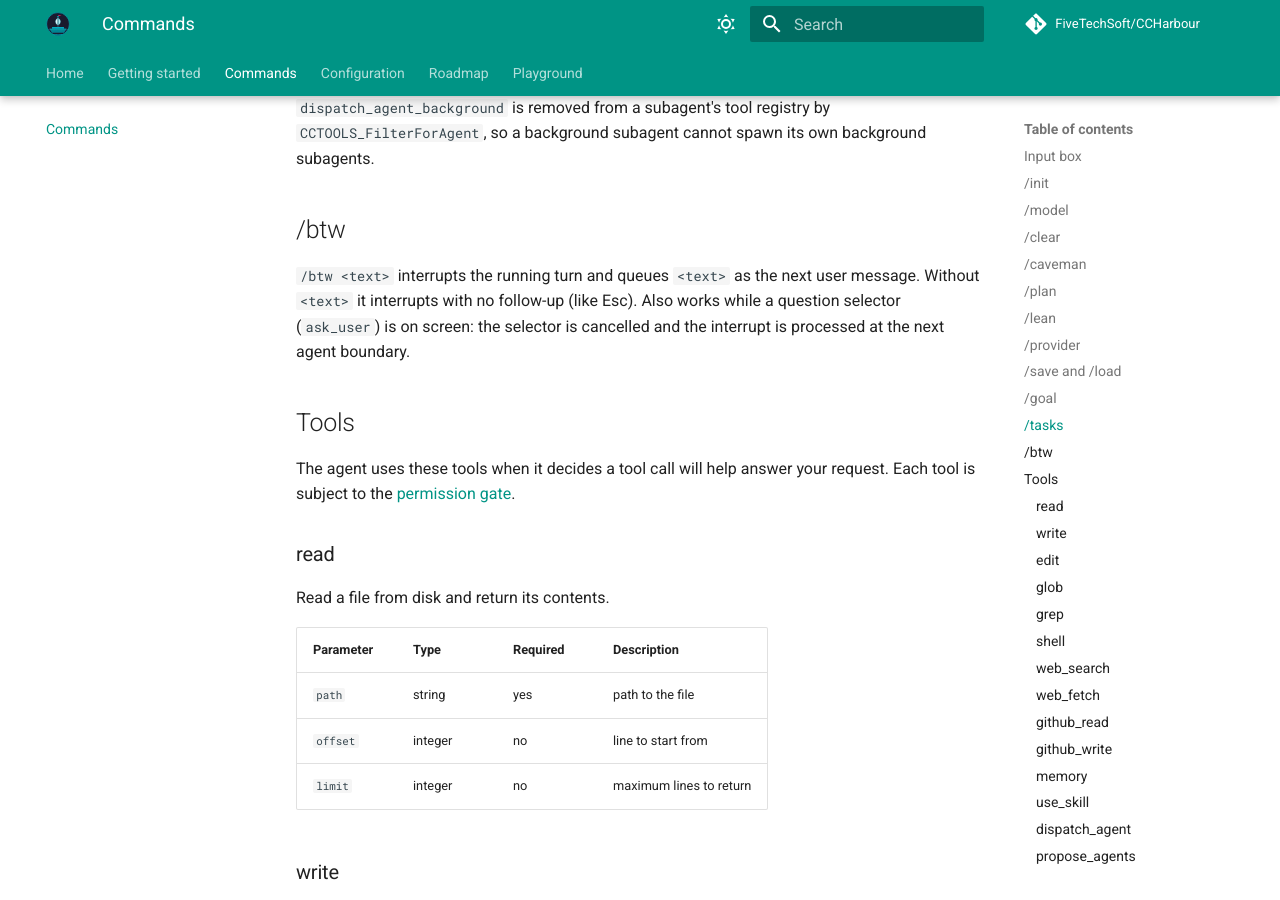
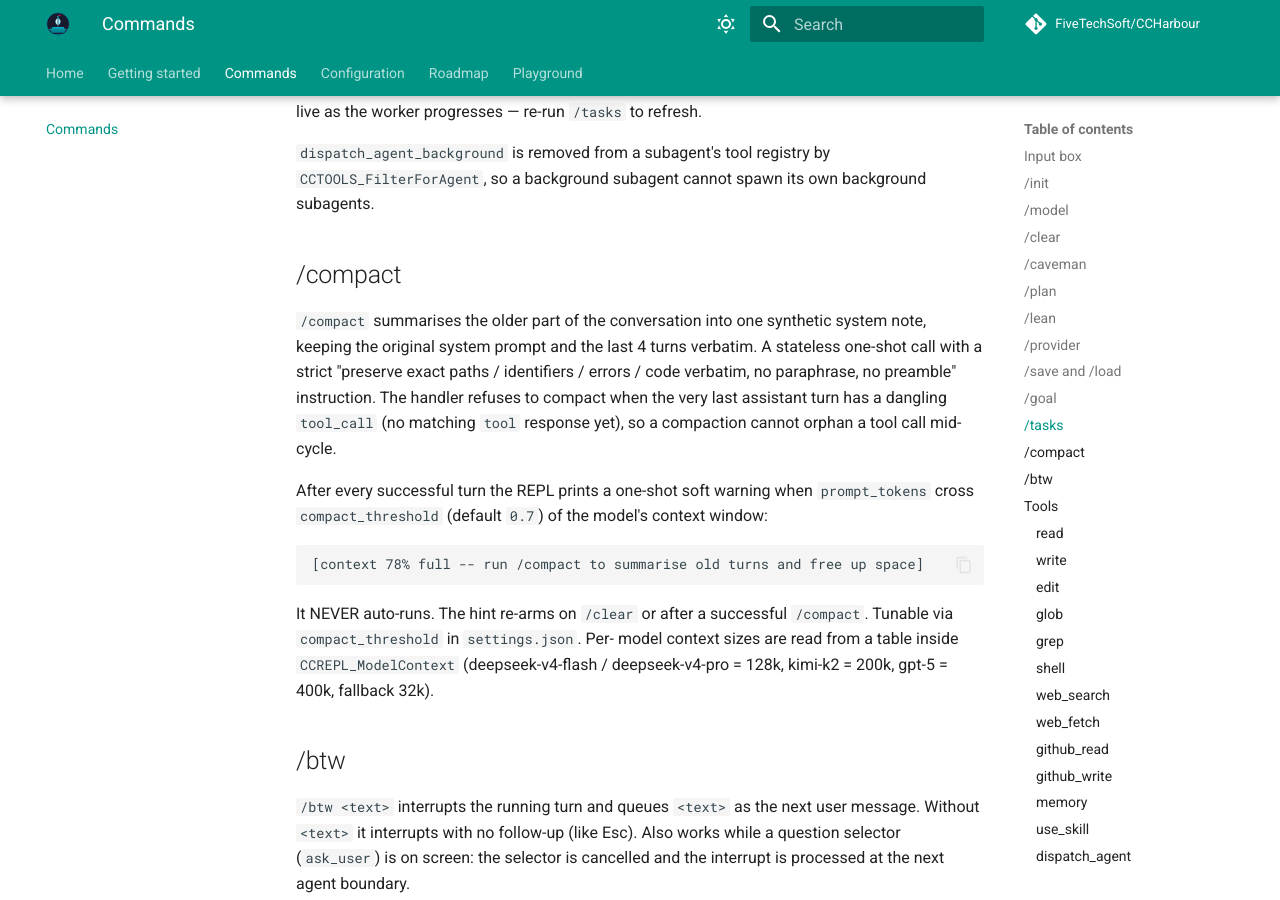
Before and after one commit to FiveTechSoft/CCHarbour, an MkDocs documentation site: the page built from pages/commands.md, in a window 1280 px wide and 900 px high, scrolled down 6077 px. Built offline with MkDocs 1.6.1 and Material for MkDocs 9.7.7, drawn with Linux system fonts in a browser that asks for light colours; comment, search, counter and statistics services are not loaded; some of the changed text lies outside the part shown.

Commit message:
release: v0.8.19 — /compact + auto context-fill warning
- CCUI_ParseCommand: /compact [text] route; /compact entry in /help.
- CCSETTINGS_Defaults: compact_threshold => 0.7 (0..1 fraction of
  the model context window before MaybeWarnCompact fires the hint).
- CCREPL_ModelContext: per-model context-window map (deepseek
  128k, kimi-k2 200k, gpt-5 400k, fallback 32k).
- CCREPL_MaybeWarnCompact: after every successful turn, compares
  the last prompt_tokens against compact_threshold * context. Prints
  one "[context X% full -- run /compact ...]" line, sets a one-shot
  flag so the message does not repeat until /clear or /compact.
- CCREPL_HandleCompact: summarises aMsgs[2..N-4] into one system
  note. Stateless one-shot call (no tools, no skills, no goal
  injection) with a strict preserve-verbatim instruction. Refuses
  to compact when the last assistant turn has a dangling tool_call
  (no matching tool response) so a compaction cannot orphan a
  tool-call id mid-cycle. CCREPL_JoinArray local helper avoids the
  hb_ namespace.
- /clear also resets s_lCompactNudged.
- ccperm.prg: dispatch_agent_background joins the never-gated tool
  list alongside dispatch_agent / propose_agents.

Co-Authored-By: Claude Opus 4.7 (1M context) <noreply@anthropic.com>

```diff
--- a/pages/commands.md
+++ b/pages/commands.md
@@ -18,6 +18,7 @@ assistant.
 | `/provider [args]` | configure the LLM backend at runtime               |
 | `/goal [args]`  | set a goal — keep working until the condition is met |
 | `/tasks [args]` | inspect background subagent tasks (list / view / kill / clear) |
+| `/compact`      | summarise older turns to free context (last 4 + system kept verbatim) |
 | `/btw <text>`   | interrupt the running turn; answer `<text>` next |
 | `/exit`         | quit (alias `/quit`)                            |
 
@@ -212,6 +213,29 @@ re-run `/tasks` to refresh.
 registry by `CCTOOLS_FilterForAgent`, so a background subagent
 cannot spawn its own background subagents.
 
+## /compact
+
+`/compact` summarises the older part of the conversation into one
+synthetic system note, keeping the original system prompt and the
+last 4 turns verbatim. A stateless one-shot call with a strict
+"preserve exact paths / identifiers / errors / code verbatim, no
+paraphrase, no preamble" instruction. The handler refuses to compact
+when the very last assistant turn has a dangling `tool_call` (no
+matching `tool` response yet), so a compaction cannot orphan a tool
+call mid-cycle.
+
+After every successful turn the REPL prints a one-shot soft warning
+when `prompt_tokens` cross `compact_threshold` (default `0.7`) of
+the model's context window:
+
+    [context 78% full -- run /compact to summarise old turns and free up space]
+
+It NEVER auto-runs. The hint re-arms on `/clear` or after a successful
+`/compact`. Tunable via `compact_threshold` in `settings.json`. Per-
+model context sizes are read from a table inside `CCREPL_ModelContext`
+(deepseek-v4-flash / deepseek-v4-pro = 128k, kimi-k2 = 200k, gpt-5 =
+400k, fallback 32k).
+
 ## /btw
 
 `/btw <text>` interrupts the running turn and queues `<text>` as the next
```
Also changed, not shown: README.md (+11 -2 lines), releasenotes.md (+29 -2 lines), 4 other files.
